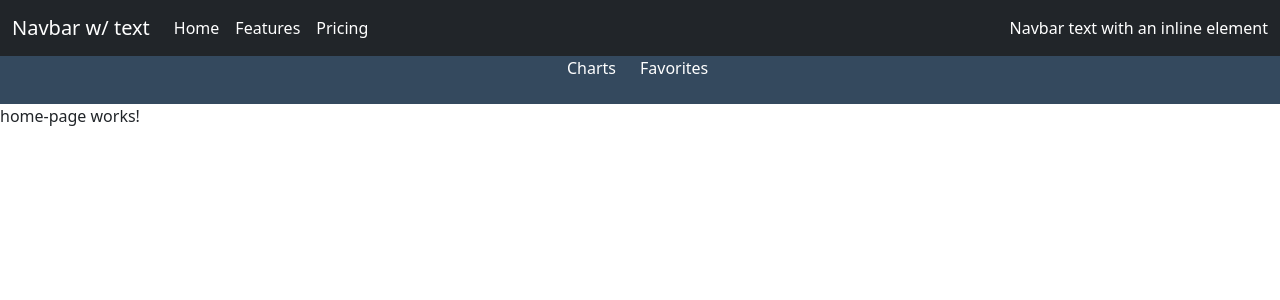
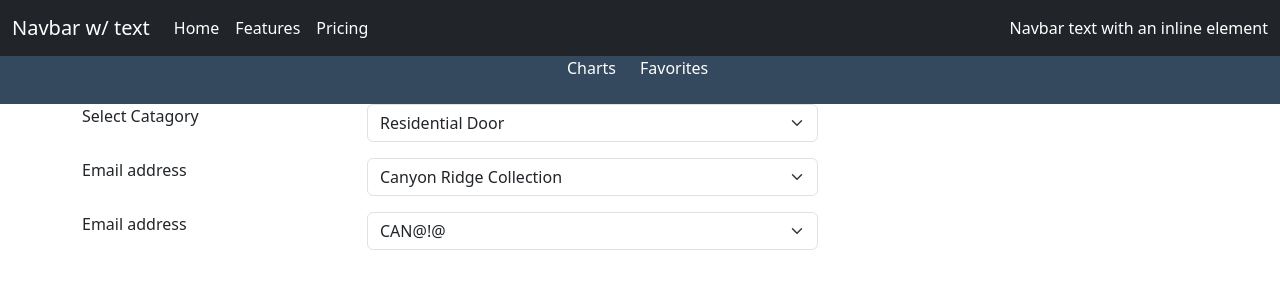
Before and after one commit to prvnje19/UIDesign, an Angular app: page / in a window 1280 px wide. Shown: the top 300 px of the page. Built offline with nearby package versions, Linux system fonts and the light colour scheme.

Commit message:
configure comp

```diff
--- a/src/app/app.component.html
+++ b/src/app/app.component.html
@@ -4,7 +4,7 @@
     <app-sub-navbar></app-sub-navbar>
   </div>
   <div class="comp">
-    <app-home-page></app-home-page>
+    <app-configure-door></app-configure-door>
   </div>
 
 </div>
--- a/src/app/pages/configure-door/configure-door.component.css
+++ b/src/app/pages/configure-door/configure-door.component.css
@@ -0,0 +1,3 @@
+.container{
+    height: 86.4vh;
+}
--- a/src/app/pages/configure-door/configure-door.component.html
+++ b/src/app/pages/configure-door/configure-door.component.html
@@ -1 +1,43 @@
-<p>configure-door works!</p>
+<div class="container">
+    <form>
+        <div class="row mb-3">
+            <div class="col-3">
+                <label for="exampleInputEmail1" class="form-label">Select Catagory</label>
+            </div>
+            <div class="col-5">
+                <select class="form-select" aria-label="Default select example">
+                    <option selected>Residential Door</option>
+                    <option value="1">One</option>
+                    <option value="2">Two</option>
+                    <option value="3">Three</option>
+                  </select>
+          </div>
+        </div>
+        <div class="row mb-3">
+            <div class="col-3">
+                <label for="exampleInputEmail1" class="form-label">Email address</label>
+            </div>
+            <div class="col-5">
+                <select class="form-select" aria-label="Default select example">
+                    <option selected>Canyon Ridge Collection</option>
+                    <option value="1">One</option>
+                    <option value="2">Two</option>
+                    <option value="3">Three</option>
+                  </select>
+          </div>
+        </div>
+        <div class="row mb-3">
+            <div class="col-3">
+                <label for="exampleInputEmail1" class="form-label">Email address</label>
+            </div>
+            <div class="col-5">
+                <select class="form-select" aria-label="Default select example">
+                    <option selected>CAN@!@</option>
+                    <option value="1">One</option>
+                    <option value="2">Two</option>
+                    <option value="3">Three</option>
+                  </select>
+          </div>
+        </div>
+      </form>
+</div>
```
